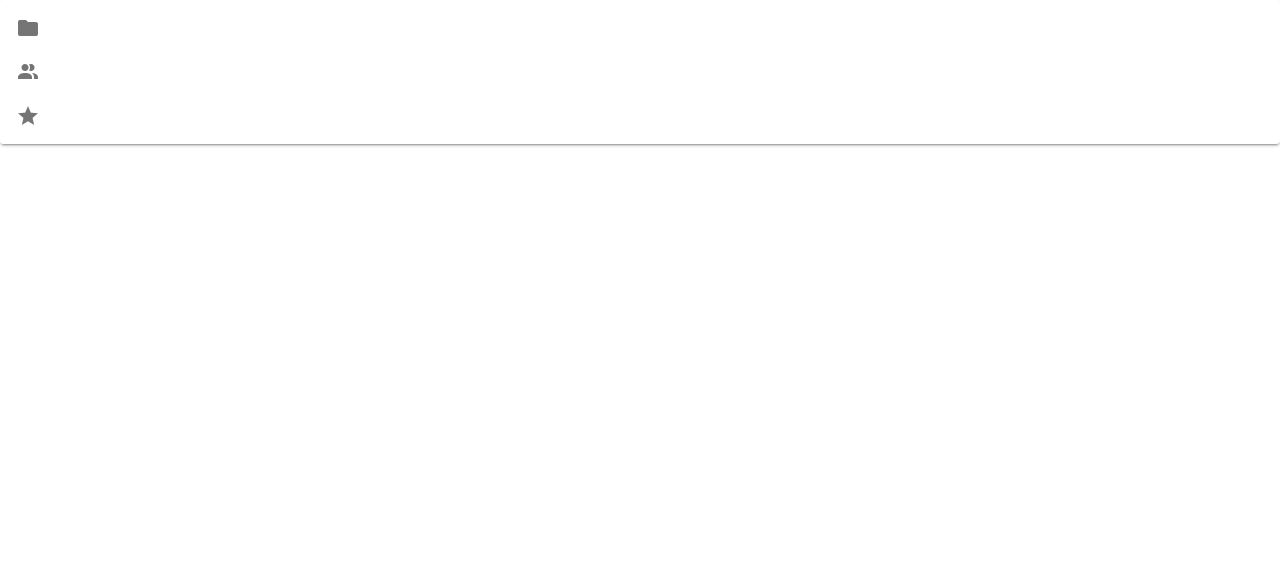
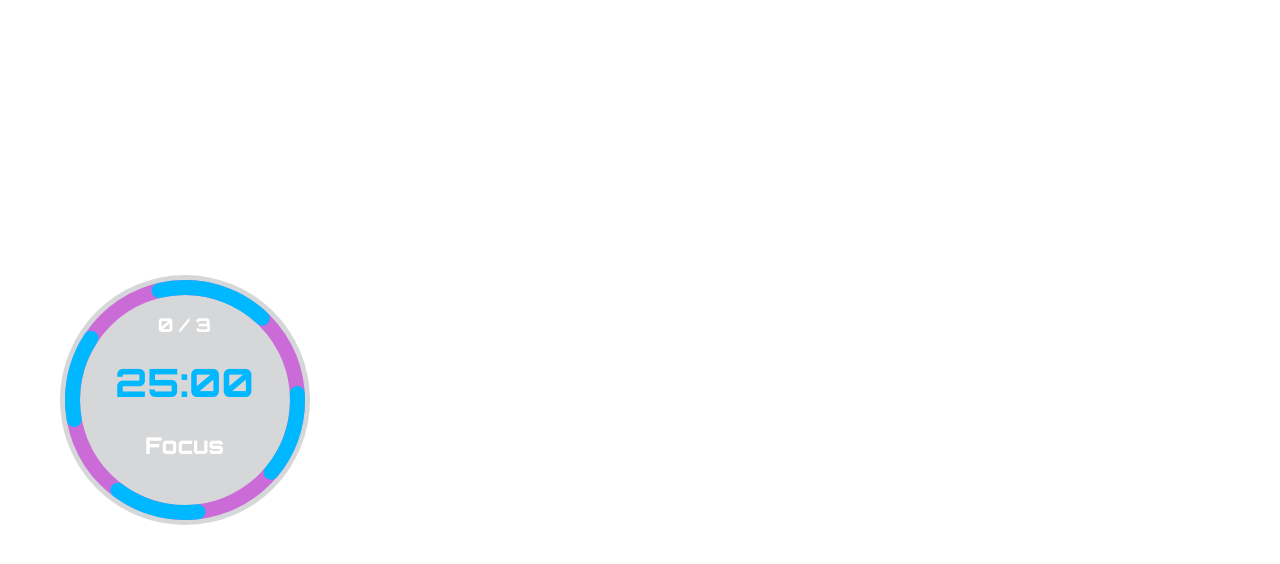
Before and after one commit to PilarCha/Vue-Pomodoro, a Vue app: page / in a window 1280 px wide. Shown: the top 564 px of the page. Built offline with nearby package versions, Linux system fonts and the light colour scheme.

Commit message:
working. Adding the pick time to another branch for easier flow

```diff
--- a/src/assets/styles/pickTime.css
+++ b/src/assets/styles/pickTime.css
@@ -1,11 +1,7 @@
-#app {
-  font-family: 'Orbitron', sans-serif;
+<style>
+.v-card--reveal {
+  bottom: 0;
+  opacity: .5;
+  width: 100%;
 }
-
-body {
-  font-family: 'Orbitron', sans-serif;
-  display: grid;
-  height: 100vh;
-  place-items: center;
-  overflow-y: hidden;
-}
+</style>
--- a/src/components/PickTime.vue
+++ b/src/components/PickTime.vue
@@ -1,42 +1,60 @@
 <template>
-  <div class="ma-12 pa-12">
-    <v-card>
-      <v-navigation-drawer
-        floating
-        permanent
-        expand-on-hover
+  <v-card
+    height="50"
+    width="70"
   >
 
+    <v-app-bar
+
+    >
+      <v-app-bar-nav-icon @click.stop="drawer = !drawer"></v-app-bar-nav-icon>
+
+    </v-app-bar>
+
+    <v-navigation-drawer
+      v-model="drawer"
+      absolute
+      left
+      temporary
+    >
       <v-list
         nav
         dense
       >
-          <v-list-item link>
-            <v-list-item-icon>
-              <v-icon>mdi-folder</v-icon>
-            </v-list-item-icon>
-            <v-list-item-title>My Files</v-list-item-title>
+        <v-list-item-group
+          v-model="group"
+        >
+          <v-list-item>
+            <v-list-item-title>Foo</v-list-item-title>
           </v-list-item>
-          <v-list-item link>
-            <v-list-item-icon>
-              <v-icon>mdi-account-multiple</v-icon>
-            </v-list-item-icon>
-            <v-list-item-title>Shared with me</v-list-item-title>
+
+          <v-list-item>
+            <v-list-item-title>Bar</v-list-item-title>
           </v-list-item>
-          <v-list-item link>
-            <v-list-item-icon>
-              <v-icon>mdi-star</v-icon>
-            </v-list-item-icon>
-            <v-list-item-title>Starred</v-list-item-title>
+
+          <v-list-item>
+            <v-list-item-title>Fizz</v-list-item-title>
           </v-list-item>
+
+          <v-list-item>
+            <v-list-item-title>Buzz</v-list-item-title>
+          </v-list-item>
+        </v-list-item-group>
       </v-list>
     </v-navigation-drawer>
   </v-card>
-  </div>
 </template>
 <script>
   export default {
+    data: () => ({
+      drawer: false,
+      group: null,
+    }),
 
+    watch: {
+      group () {
+        this.drawer = false
+      },
+    },
   }
-
 </script>
--- a/src/router/index.js
+++ b/src/router/index.js
@@ -1,21 +1,21 @@
 import Vue from 'vue'
 import VueRouter from 'vue-router'
-// import Timer from '../views/Timer.vue'
-import PickTime from '../components/PickTime.vue'
+import Timer from '../views/Timer.vue'
+// import PickTime from '../components/PickTime.vue'
 
 Vue.use(VueRouter);
 
 const routes = [
+  {
+    path: '/',
+    name: 'Timer',
+    component: Timer
+  },
   // {
   //   path: '/',
-  //   name: 'Timer',
-  //   component: Timer
+  //   name: 'PickTIme',
+  //   component: PickTime
   // },
-  {
-    path: '/',
-    name: 'PickTIme',
-    component: PickTime
-  },
   // {
   //   path: '/about',
   //   name: 'About',
--- a/src/views/Timer.vue
+++ b/src/views/Timer.vue
@@ -1,5 +1,6 @@
 <template>
   <div class="container">
+    <!-- <PickTime></PickTime> -->
     <div class="row">
       <div class="col s12">
           <div id="app">
@@ -45,12 +46,12 @@
 </template>
 <script>
 const sound = require("@/assets/moshi.mp3");
-import PickTime from './components/PickTime.vue'
+// import PickTime from '@/components/PickTime.vue'
 import {mapGetters} from 'vuex';
 import {mapActions} from 'vuex';
 export default {
   components: {
-    PickTime
+    // PickTime
   },
   data() {
     return {
```
Lines whose indentation alone changed are shown as unchanged.
